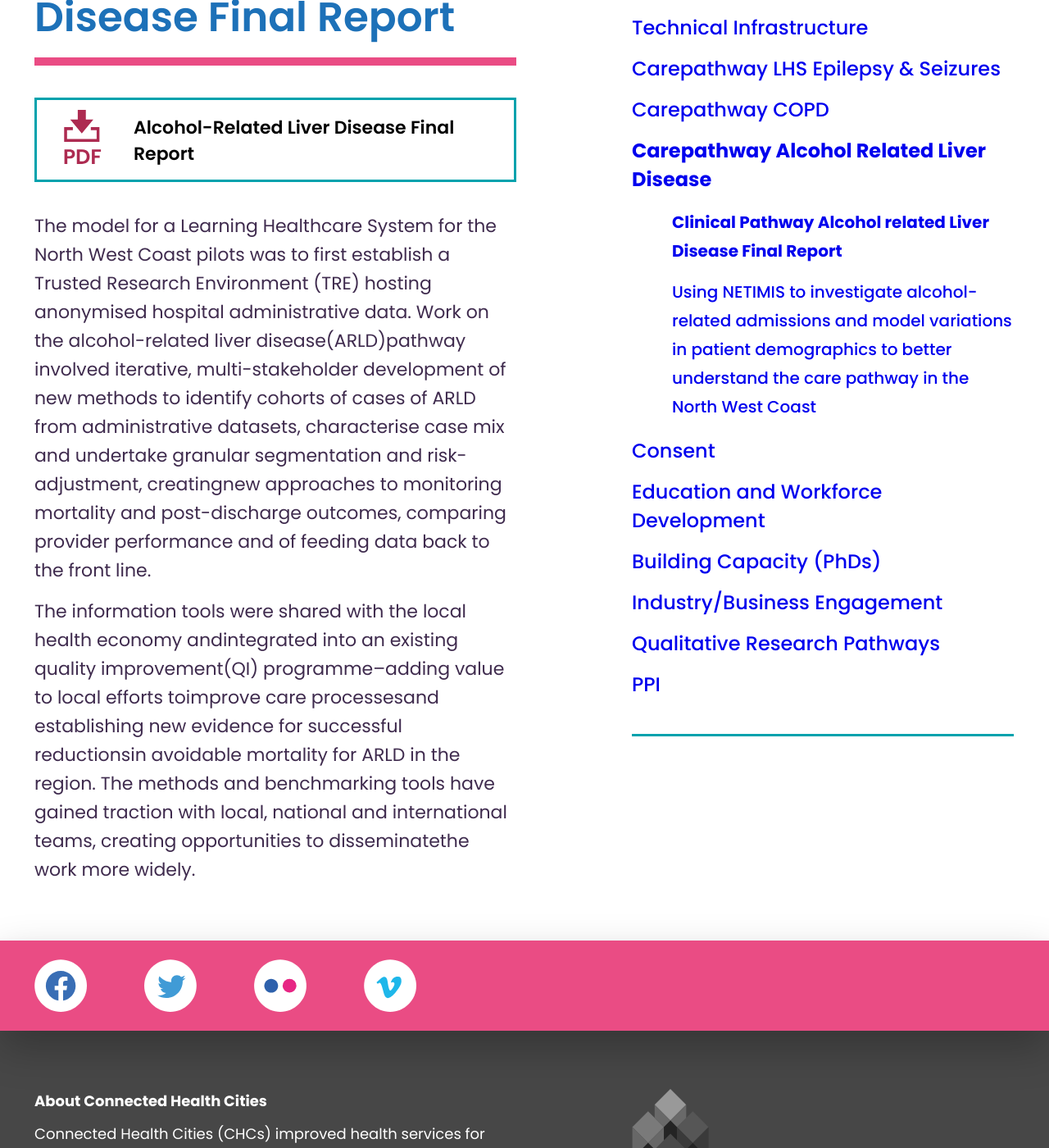
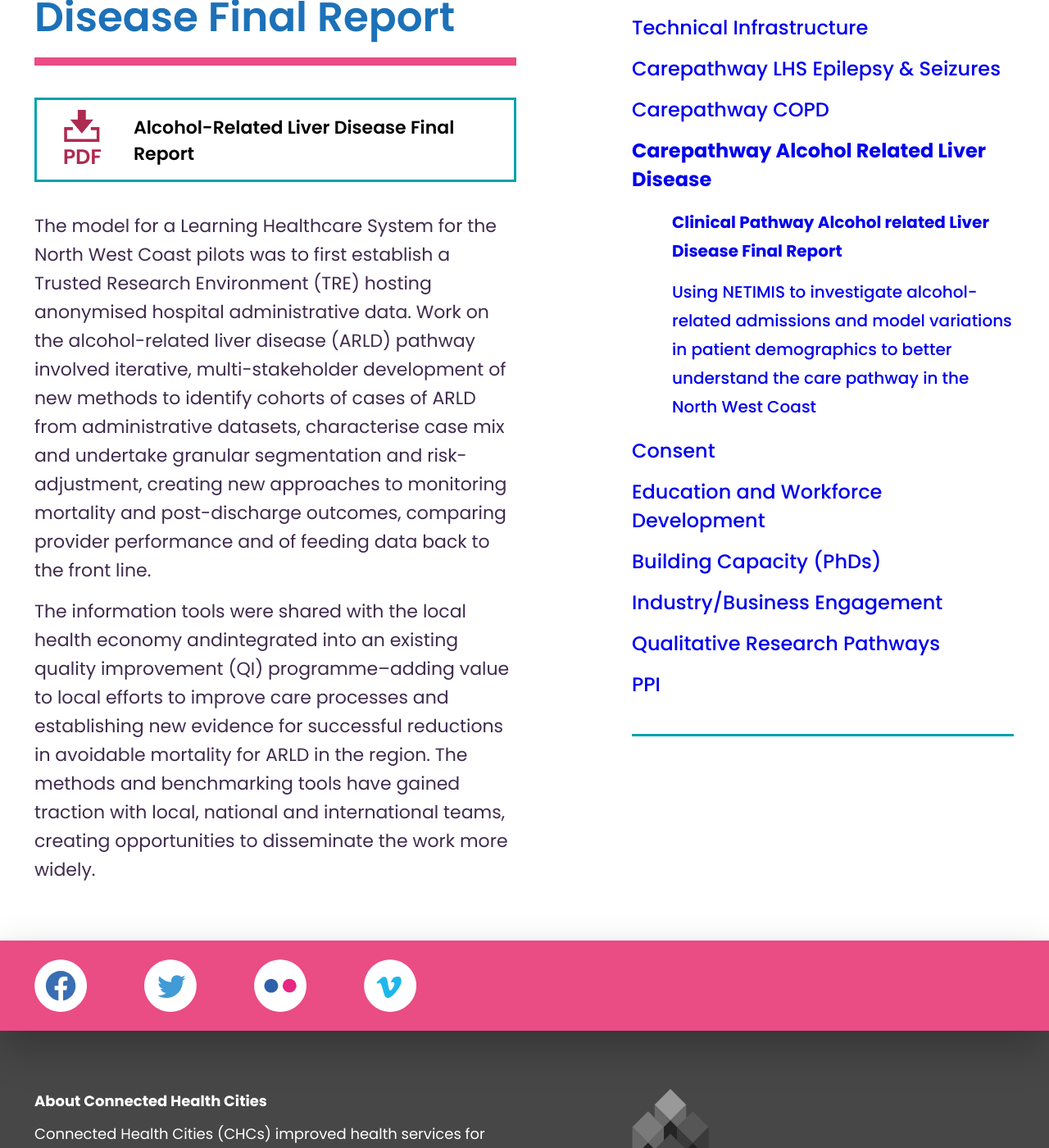
Before and after one commit to connectedhealthcities/connectedhealthcities, a Jekyll site: the page built from north-west-coast/carepathway-alcohol-related-live-disease/clinical-pathway-alcohol-related-liver-disease-final-report.md, in a window 1280 px wide and 1400 px high, scrolled down 433 px. Shown: the whole window at 82% size. Built offline with Jekyll 4.4.1, drawn with Linux system fonts in a browser that asks for light colours; our own code applies the rules of GitHub Pages for plain Markdown files.

Commit message:
Update clinical-pathway-alcohol-related-liver-disease-final-report.md

```diff
--- a/north-west-coast/carepathway-alcohol-related-live-disease/clinical-pathway-alcohol-related-liver-disease-final-report.md
+++ b/north-west-coast/carepathway-alcohol-related-live-disease/clinical-pathway-alcohol-related-liver-disease-final-report.md
@@ -9,6 +9,6 @@ resources:
       title: Alcohol-Related Liver Disease Final Report
 ---
 
-The  model  for  a  Learning  Healthcare  System  for  the  North  West  Coast  pilots  was  to  first establish a Trusted Research Environment (TRE) hosting anonymised hospital administrative data. Work   on   the   alcohol-related   liver   disease(ARLD)pathway   involved   iterative,   multi-stakeholder development  of new  methods  to identify  cohorts  of  cases  of  ARLD  from administrative datasets, characterise case mix and undertake granular segmentation and risk-adjustment, creatingnew approaches to monitoring mortality and post-discharge outcomes, comparing provider performance and of feeding data back to the front line.
+The  model  for  a  Learning  Healthcare  System  for  the  North  West  Coast  pilots  was  to  first establish a Trusted Research Environment (TRE) hosting anonymised hospital administrative data. Work   on   the   alcohol-related   liver   disease (ARLD) pathway   involved   iterative,   multi-stakeholder development  of new  methods  to identify  cohorts  of  cases  of  ARLD  from administrative datasets, characterise case mix and undertake granular segmentation and risk-adjustment, creating new approaches to monitoring mortality and post-discharge outcomes, comparing provider performance and of feeding data back to the front line.
 
-The information tools  were shared  with  the  local  health  economy  andintegrated  into  an existing quality improvement(QI) programme–adding value to local efforts toimprove care processesand establishing new evidence for successful reductionsin avoidable mortality for ARLD in the region.  The   methods   and   benchmarking   tools have   gained   traction   with local, national and international teams, creating opportunities to disseminatethe work more widely.
+The information tools  were shared  with  the  local  health  economy  andintegrated  into  an existing quality improvement (QI) programme–adding value to local efforts to improve care processes and establishing new evidence for successful reductions in avoidable mortality for ARLD in the region.  The   methods   and   benchmarking   tools have   gained   traction   with local, national and international teams, creating opportunities to disseminate the work more widely.
```
